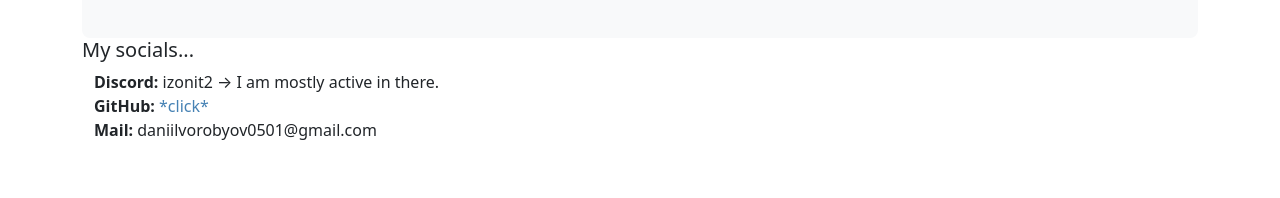
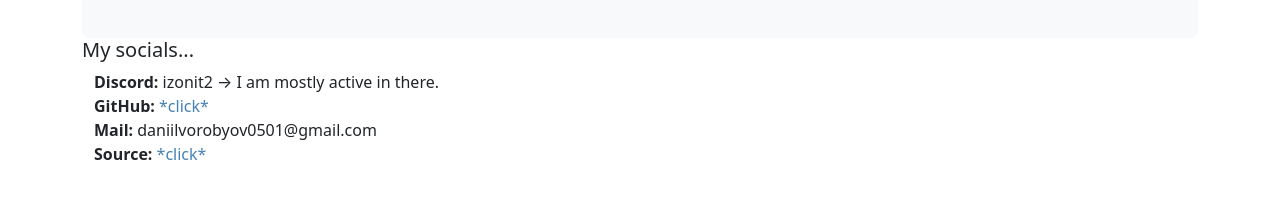
Before and after one commit to izonit/izonit.github.io, a plain HTML site: page index.html in a window 1280 px wide. Shown: the part 466-664 px from the top of the page. Drawn offline with nearby package versions, Linux system fonts and the light colour scheme.

Commit message:
"Source" link on the main page

```diff
--- a/index.html
+++ b/index.html
@@ -35,10 +35,11 @@
                 <text x="5" y="30" fill="red" font-size="25" transform="rotate(10 10,10)">Not yet!</text>
             </svg> -->
             <div class="container socials">
-                <p class="mt2">
+                <p class="mt-2">
                     <strong>Discord: </strong>izonit2  → I am mostly active in there. <br />
                     <strong>GitHub: </strong><a target="_blank" href="https://github.com/izonit">*click*</a> <br />
-                    <strong>Mail: </strong>daniilvorobyov0501@gmail.com
+                    <strong>Mail: </strong>daniilvorobyov0501@gmail.com <br />
+                    <strong>Source: </strong><a target="_blank" href="https://github.com/izonit/izonit.github.io">*click*</a>
                 </p>
             <div>
     </body>
```
